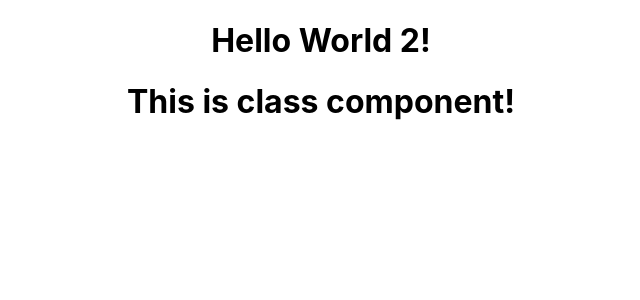
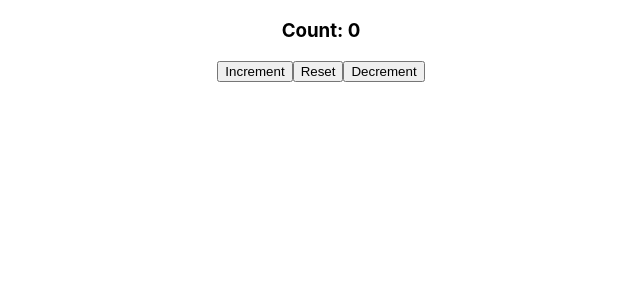
Before and after one commit to Waqasii/learningreact, a React (Create React App) app: page / in a window 1280 px wide. Shown: the top 300 px of the page, without its empty margins (319-959 px from the left). Built offline with nearby package versions, Linux system fonts and the light colour scheme.

Commit message:
event handling, props, state

```diff
--- a/src/App.js
+++ b/src/App.js
@@ -2,13 +2,20 @@ import logo from './logo.svg';
 import './App.css';
 import Hello from './components/Hello'
 import Message from './components/Message'
+import Profile from './components/Profile'
+import Counter from './components/Counter'
 
 function App() {
   return (
     <div className="App">
-      <Hello>  </Hello>
-      <Message />
-    </div>
+      {/* <Profile name='Muhammad '>
+        <h1>This is Main Profile</h1>
+
+      </Profile>
+      <Message msg='Muhammad Waqas ' /> */}
+      <Counter counter='1'></Counter>
+
+    </div >
   );
 }
 
--- /dev/null
+++ b/src/components/Counter.js
@@ -0,0 +1,53 @@
+import { Component } from "react";
+
+
+class Counter extends Component {
+    constructor() {
+        super();
+        this.state = {
+            counter: 0,
+        }
+
+    }
+
+    increment() {
+        this.setState(
+            {
+                counter: this.state.counter + 1
+            }
+
+        )
+
+    }
+    decrement() {
+        this.setState(
+            {
+                counter: this.state.counter - 1
+            }
+
+        )
+
+    }
+
+    reset() {
+        this.setState(
+            {
+                counter: 0
+            }
+        )
+    }
+
+    render() {
+        return (
+            <div>
+                <h3> Count: {this.state.counter} </h3>
+                <button onClick={() => this.increment()}>Increment</button>
+                <button onClick={() => this.reset()}>Reset</button>
+                <button onClick={() => this.decrement()}>Decrement</button>
+            </div>)
+
+    }
+}
+
+
+export default Counter;
--- a/src/components/Message.js
+++ b/src/components/Message.js
@@ -3,7 +3,7 @@ import { Component } from "react";
 class Message extends Component {
 
     render() {
-        return <h1> This is class component! </h1>
+        return <h1> This is Message Component from {this.props.msg}! </h1>
     }
 
 }
--- /dev/null
+++ b/src/components/Profile.js
@@ -0,0 +1,10 @@
+function Profile(props) {
+    return (
+        <h1>
+            Name: {props.name}
+            {props.children}
+        </h1>
+    )
+}
+
+export default Profile;
```
